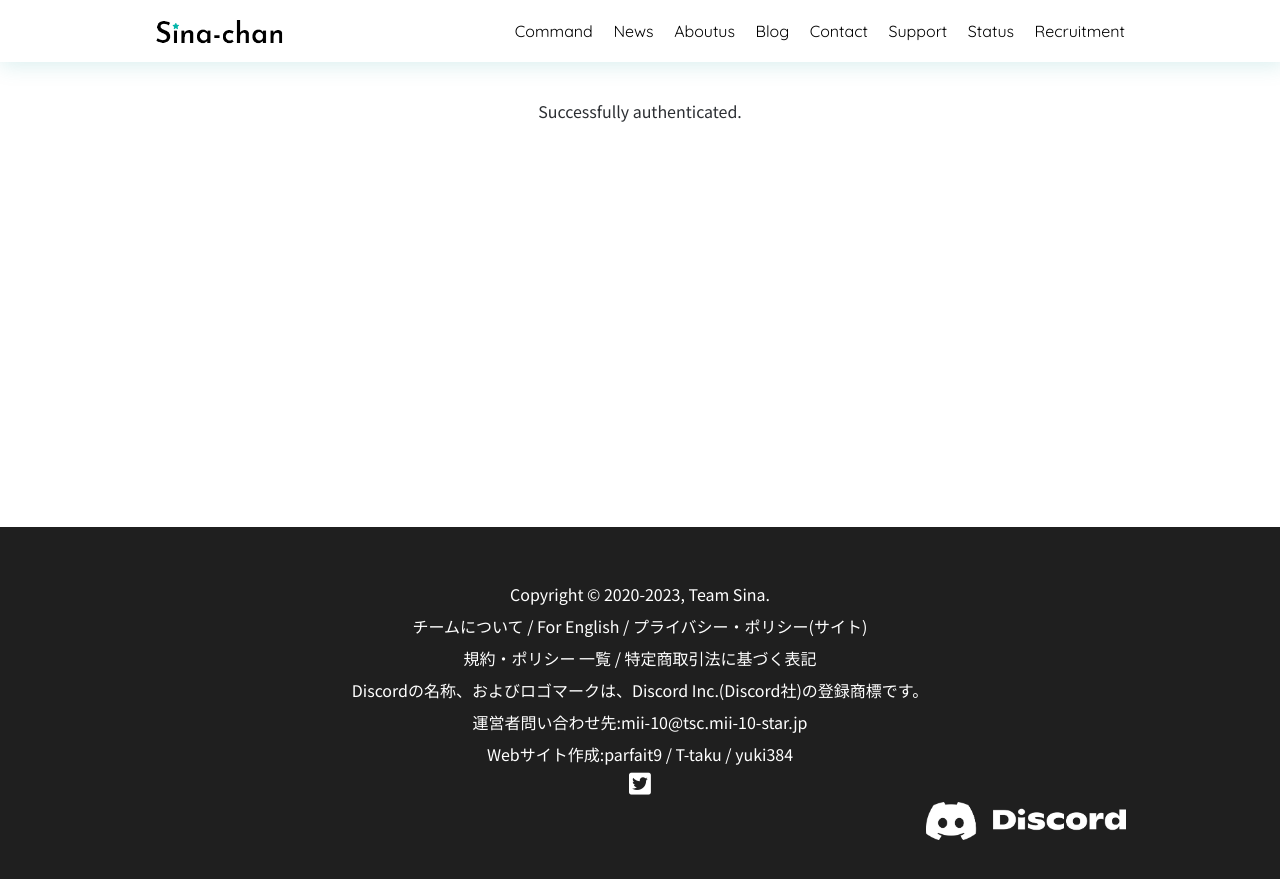
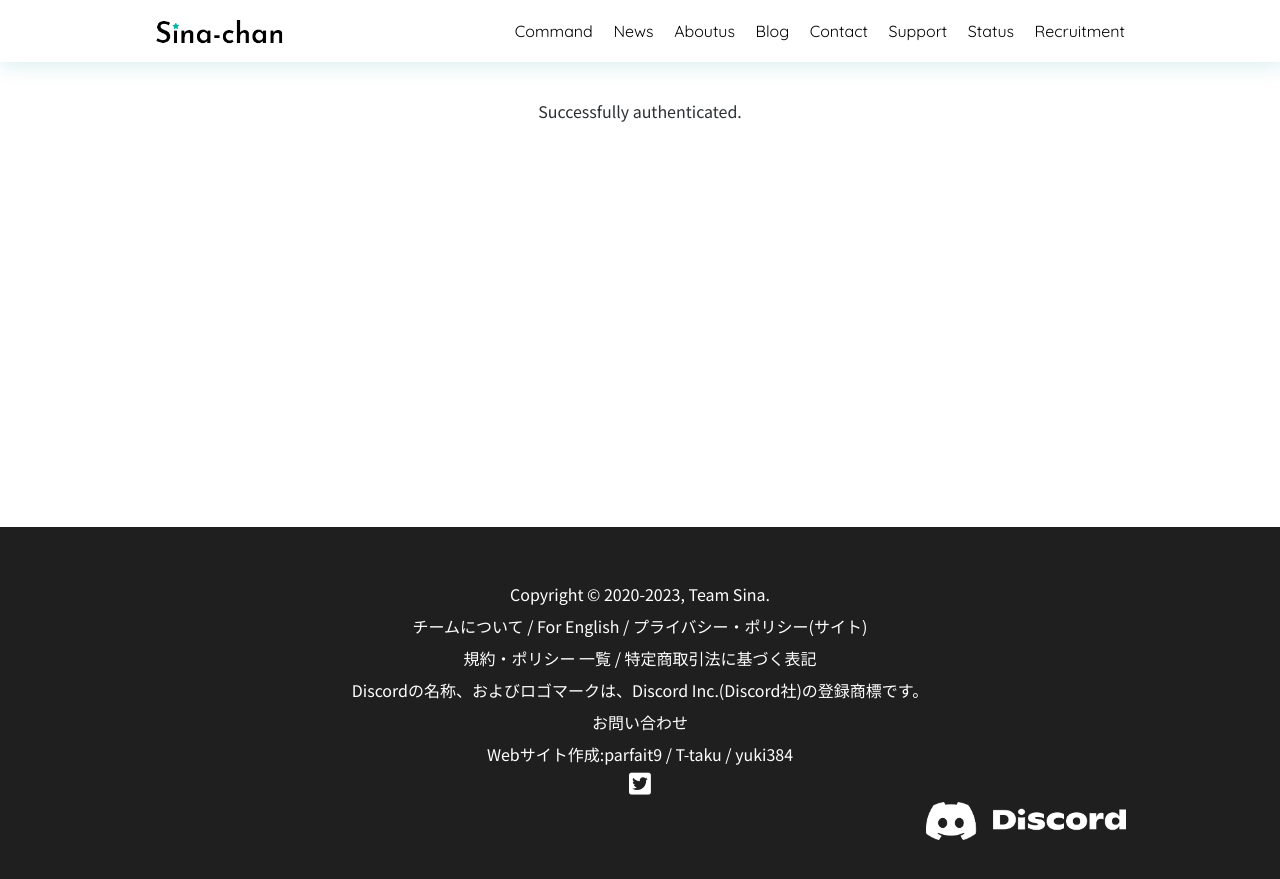
Before and after one commit to SinaKitagami/sinakitagami.github.io, a Jekyll site: the page built from success.html, in a window 1280 px wide and 900 px high, scrolled down 480 px. Shown: the top 879 px of the window. Built offline with Jekyll 4.4.1, drawn with Linux system fonts in a browser that asks for light colours; nearby versions of some CDN libraries; a script that is not in the unit is left out.

Commit message:
Update footer.html

```diff
--- a/_includes/footer.html
+++ b/_includes/footer.html
@@ -4,7 +4,7 @@
     <a href="{{site.url}}/aboutus">チームについて</a> / <a href="{{ site.url }}/index-en">For English</a> / <a href="{{ site.url }}/site/privacy-policy">プライバシー・ポリシー(サイト)</a><br>
     <a href="{{ site.url }}/legal">規約・ポリシー 一覧</a> / <a href="{{ site.url }}/legal/tradelaw">特定商取引法に基づく表記</a><br>
     Discordの名称、およびロゴマークは、Discord Inc.(Discord社)の登録商標です。<br>
-    運営者問い合わせ先:mii-10@tsc.mii-10-star.jp<br>
+    <a href="{{site.url}}/contact">お問い合わせ</a><br>
     Webサイト作成:parfait9 / T-taku / yuki384
     <br><a href="https://twitter.com/intent/tweet?url={{ site.url }}{{ page.url }}&&text=思惟奈のサイトで{{ page.title }}を読む。@mii_10_star&hashtags=思惟奈ちゃん,Discord,Discordbot"><i class="fab fa-twitter-square" style=""></i></a>
     <div style="text-align:right;">
```
